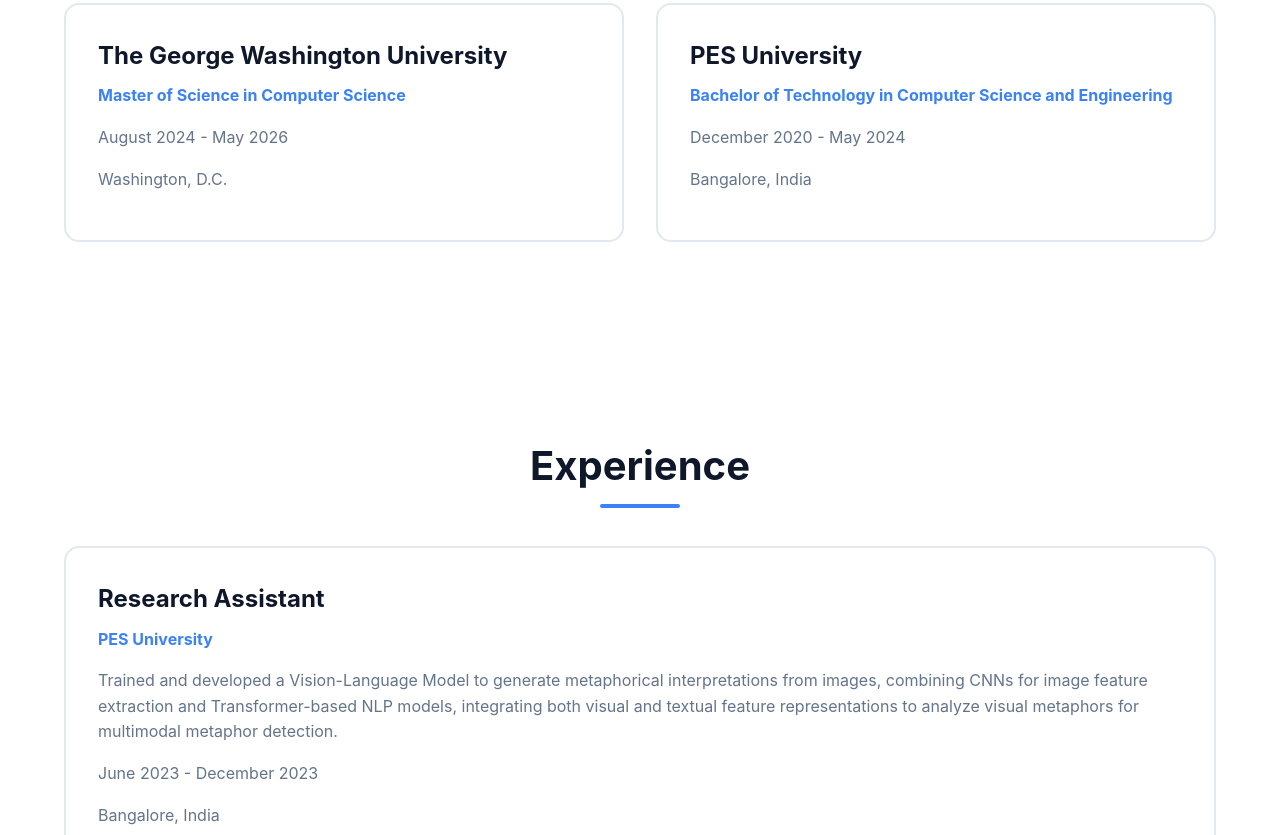
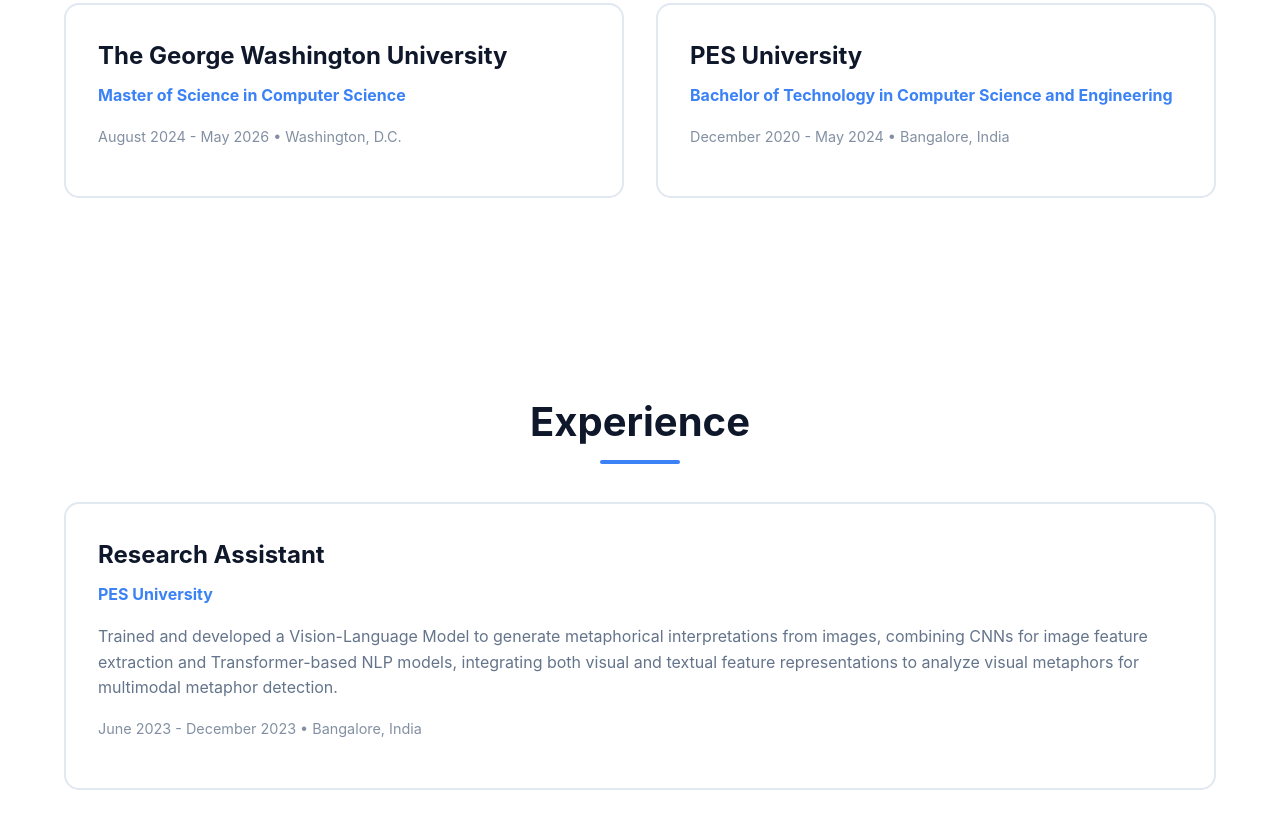
Before and after one commit to rajatrayaraddi/test3, a plain HTML site: page index.html in a window 1280 px wide. Shown: the part 1005-1840 px from the top of the page. Drawn offline with Linux system fonts and the light colour scheme.

Commit message:
Combine date and location

```diff
--- a/index.html
+++ b/index.html
@@ -656,14 +656,12 @@
             <div class="card">
                 <h3>The George Washington University</h3>
                 <h4>Master of Science in Computer Science</h4>
-                <p>August 2024 - May 2026</p>
-                <p>Washington, D.C.</p>
+                <p class="date">August 2024 - May 2026 • Washington, D.C.</p>
             </div>
             <div class="card">
                 <h3>PES University</h3>
                 <h4>Bachelor of Technology in Computer Science and Engineering</h4>
-                <p>December 2020 - May 2024</p>
-                <p>Bangalore, India</p>
+                <p class="date">December 2020 - May 2024 • Bangalore, India</p>
             </div>
         </div>
     </section>
@@ -676,8 +674,7 @@
                 <h3>Research Assistant</h3>
                 <h4>PES University</h4>
                 <p>Trained and developed a Vision-Language Model to generate metaphorical interpretations from images, combining CNNs for image feature extraction and Transformer-based NLP models, integrating both visual and textual feature representations to analyze visual metaphors for multimodal metaphor detection.</p>
-                <p>June 2023 - December 2023</p>
-                <p>Bangalore, India</p>
+                <p class="date">June 2023 - December 2023 • Bangalore, India</p>
             </div>
         </div>
     </section>
```
